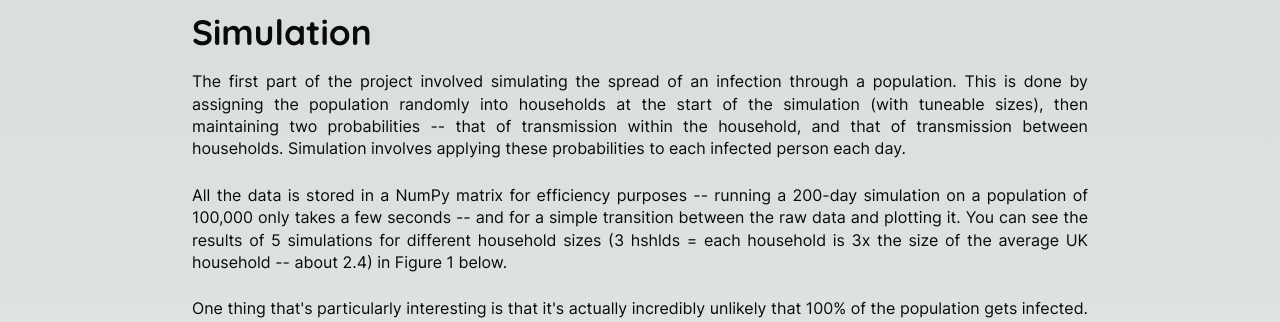
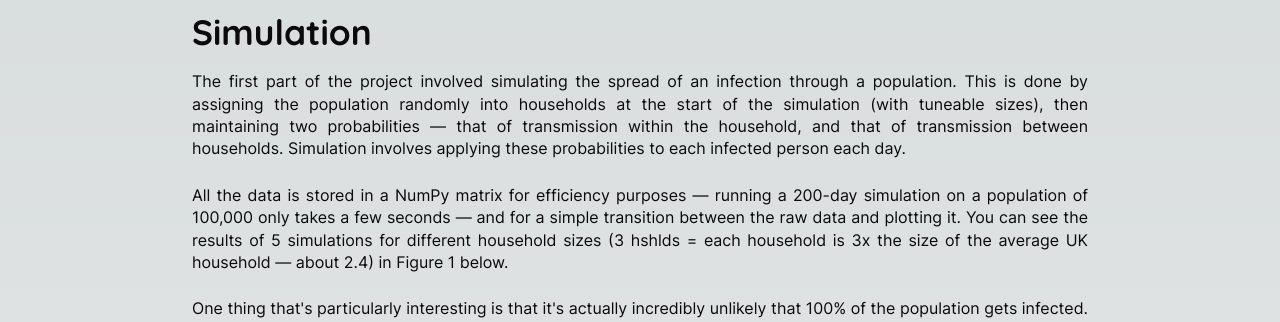
Before and after one commit to jacbn/jacbn.me, a Next.js app: page /projects/pandemic in a window 1280 px wide. Shown: the part 205-527 px from the top of the page. Built offline with nearby package versions, Linux system fonts and the light colour scheme.

Commit message:
long hyphens

```diff
--- a/src/app/projects/jcompiler/page.tsx
+++ b/src/app/projects/jcompiler/page.tsx
@@ -12,7 +12,7 @@ export default function JCompiler() {
             <>
                 <p>I wrote the lexer and parser for an LR(0) compiler in OCaml, as a way of consolidating some prerequisite reading we were required to do for a compilers course taken in our second year. I chose OCaml for a few reasons: firstly because its functional nature makes the lexer fairly intuitive, akin to a state machine, secondly because I wondered how far I could take a stateless compiler, and lastly as practice for a language I enjoyed writing in but never got the chance to do a larger project with.</p>
                 <p>During the process, I learned a lot from implementing the finer details missed out in books. Most of the important implementation details could be found in <i>Compilers: Principles, Techniques and Tools (Aho, Lam, Sethi & Ullman)</i>, though all code there is presented in an imperative format; converting this to a functional implementation while maintaining statelessness was a challenge.</p>
-                <p>I also wrote the majority of an LALR(1) equivalent (allowing the compiler to understand postfix operations, making it usable for most modern programming languages) which I had hoped to finish by the end of the holidays that year, but uni work took priority and I had to put it on hold -- I'd love to revisit it soon though!</p>
+                <p>I also wrote the majority of an LALR(1) equivalent (allowing the compiler to understand postfix operations, making it usable for most modern programming languages) which I had hoped to finish by the end of the holidays that year, but uni work took priority and I had to put it on hold — I'd love to revisit it soon though!</p>
                 <p>You can view the raw ML for the LR(0) version <a href="https://github.com/jacbn/ml-compilers">here</a>.</p>
             </>
         }
--- a/src/app/projects/pandemic/page.tsx
+++ b/src/app/projects/pandemic/page.tsx
@@ -12,9 +12,9 @@ export default function Pandemic() {
         text={
             <>
                 <h2>Simulation</h2>
-                <p>The first part of the project involved simulating the spread of an infection through a population. This is done by assigning the population randomly into households at the start of the simulation (with tuneable sizes), then maintaining two probabilities -- that of transmission within the household, and that of transmission between households. Simulation involves applying these probabilities to each infected person each day. </p>
-                <p>All the data is stored in a NumPy matrix for efficiency purposes -- running a 200-day simulation on a population of 100,000 only takes a few seconds -- and for a simple transition between the raw data and plotting it. You can see the results of 5 simulations for different household sizes (3 hshlds = each household is 3x the size of the average UK household -- about 2.4) in Figure 1 below.</p>
-                <p>One thing that's particularly interesting is that it's actually incredibly unlikely that 100% of the population gets infected. As more people catch the virus it leads to a peak, but after this peak herd immunity lowers the probability of catching the virus for those who have not yet been infected. Over time, the virus dies out without infecting everyone, despite having the capability to do so -- and we can see that the total percentage of the population infected after the virus dies out is much lower with smaller household sizes (and hence more total households to infect).</p>
+                <p>The first part of the project involved simulating the spread of an infection through a population. This is done by assigning the population randomly into households at the start of the simulation (with tuneable sizes), then maintaining two probabilities — that of transmission within the household, and that of transmission between households. Simulation involves applying these probabilities to each infected person each day. </p>
+                <p>All the data is stored in a NumPy matrix for efficiency purposes — running a 200-day simulation on a population of 100,000 only takes a few seconds — and for a simple transition between the raw data and plotting it. You can see the results of 5 simulations for different household sizes (3 hshlds = each household is 3x the size of the average UK household — about 2.4) in Figure 1 below.</p>
+                <p>One thing that's particularly interesting is that it's actually incredibly unlikely that 100% of the population gets infected. As more people catch the virus it leads to a peak, but after this peak herd immunity lowers the probability of catching the virus for those who have not yet been infected. Over time, the virus dies out without infecting everyone, despite having the capability to do so — and we can see that the total percentage of the population infected after the virus dies out is much lower with smaller household sizes (and hence more total households to infect).</p>
                 <p>Of course, this model isn't perfect. It doesn't take into account the possible virus mutations, the effects of lockdown, etc, partly because the data for how effective these are isn't known. So, we turn to looking at real world data to see how effective these measures are.</p>
 
                 <h3>Figure 1: Simulated infection over time in a population of 100,000.</h3>
@@ -22,8 +22,8 @@ export default function Pandemic() {
 
                 <h2>Data Analysis</h2>
                 <p>The second half of the project involved processing data (gathered from researchers at John Hopkins University), and looking into the effectiveness of certain measures introduced by the government, such as lockdowns, mask wearing, etc. The first and simplest thing to do, of course, was to format the data into a processable form and plot it; Figure 2 shows a snapshot of the data running up to the 12th Dec 2020.</p>
-                <p>Plotting the data alone isn't too interesting though, and we can't draw any real conclusions from it. Instead, we can calculate the R-value using a rolling average of infections, and measure how this changes compared to the number of people currently infected. This is a good way to measure the impact of certain measures via a phase-space diagram -- see Figure 3. In this plot, the y-axis is the R-value, the x-axis is the (log of) the number of infections, and the line progresses through time (each cross marks a day). By default, a standard, exponentially-increasing pandemic would be represented as a flat line; where there are sharp changes to the direction of the line in the figure is where a policy has come into effect and the number of new infections is changing.</p>
-                <p>A clear example is the first lockdown/reopen in the UK. We can see that initially the R-value was far above 3, and immediately after the lockdown came into effect (March 23rd, 2020) the R-value began to drop significantly, and the number of new infections (i.e. the x-gap between points) slowed. Eventually, the R-value broke below 1 and the number of infected decreased. However, almost immediately after the reopening, this pivoted into a loop and infections jumped and the R-value increased above 1 (unfortunately, some of the data was incorrect for the UK during the following period so the R-value appears to drop far below 0 -- it picks back up again on the left side a few weeks later).</p>
+                <p>Plotting the data alone isn't too interesting though, and we can't draw any real conclusions from it. Instead, we can calculate the R-value using a rolling average of infections, and measure how this changes compared to the number of people currently infected. This is a good way to measure the impact of certain measures via a phase-space diagram — see Figure 3. In this plot, the y-axis is the R-value, the x-axis is the (log of) the number of infections, and the line progresses through time (each cross marks a day). By default, a standard, exponentially-increasing pandemic would be represented as a flat line; where there are sharp changes to the direction of the line in the figure is where a policy has come into effect and the number of new infections is changing.</p>
+                <p>A clear example is the first lockdown/reopen in the UK. We can see that initially the R-value was far above 3, and immediately after the lockdown came into effect (March 23rd, 2020) the R-value began to drop significantly, and the number of new infections (i.e. the x-gap between points) slowed. Eventually, the R-value broke below 1 and the number of infected decreased. However, almost immediately after the reopening, this pivoted into a loop and infections jumped and the R-value increased above 1 (unfortunately, some of the data was incorrect for the UK during the following period so the R-value appears to drop far below 0 — it picks back up again on the left side a few weeks later).</p>
 
                 <h3>Figure 2: Infections & Deaths over time for the UK, 2020-01-22 to 2020-12-12</h3>
                 <img className={styles.pandemicIm} src="/assets/pandemic/Figure_4.png"/>
```
